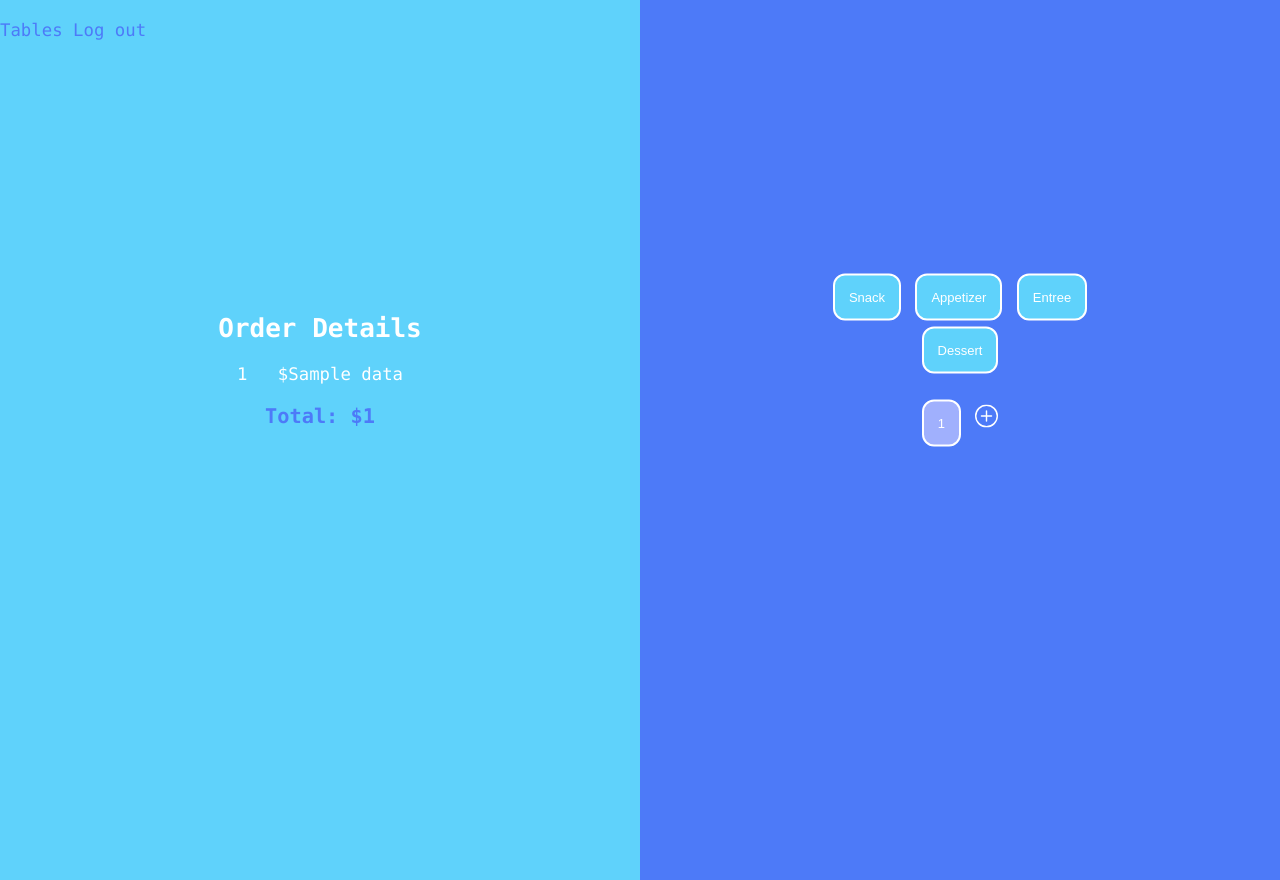
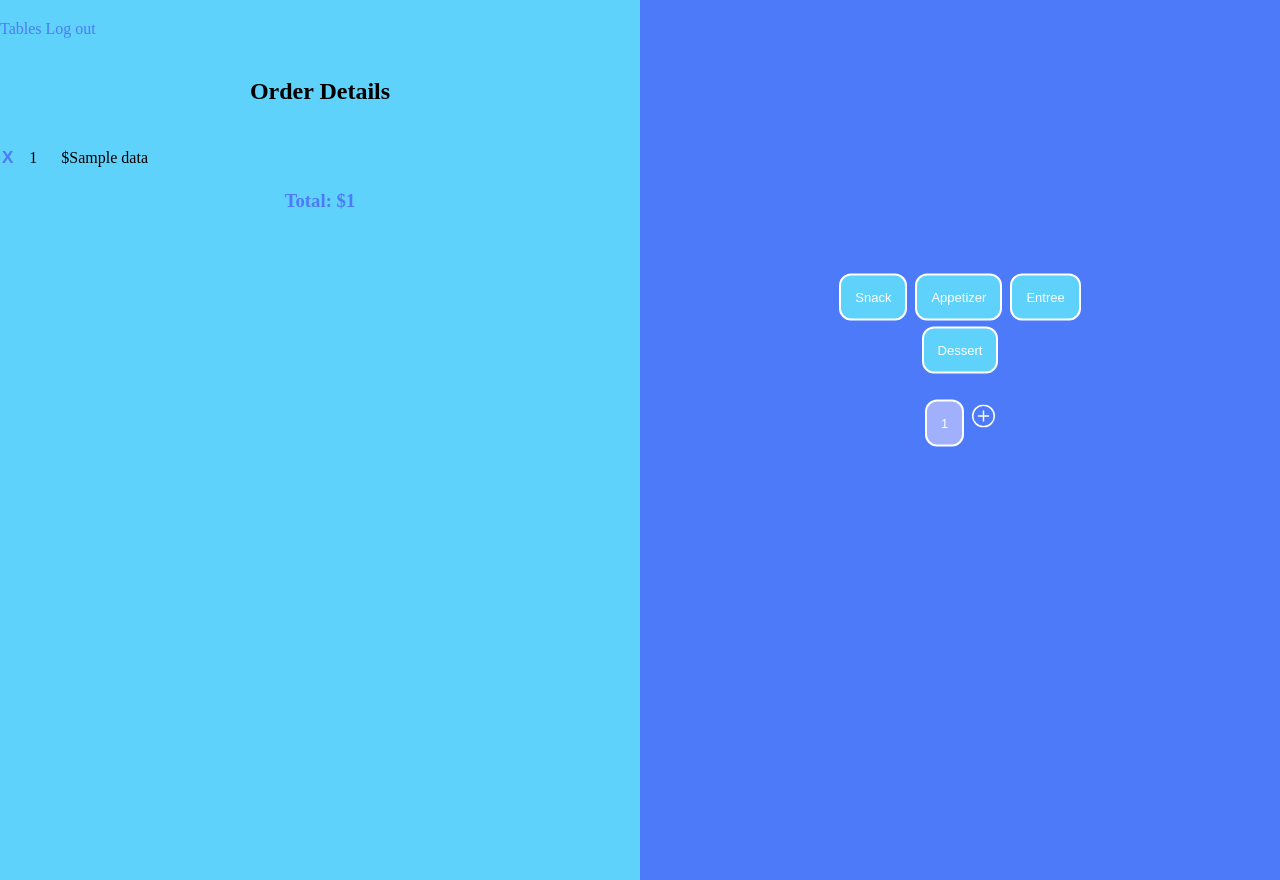
Before and after one commit to whirleyt/restaurantPOS, a Flask app: template templates/order.html in a window 1280 px wide. Run offline with Flask 3, Linux system fonts and the light colour scheme; the template is opened without the code that fills it: most values are stand-ins (such as "Sample title", 1, 10 or a date in 2020); parts of the project's set-up code (start-up, migrations or seed data) failed here and were passed over.

Commit message:
Delete order item functionality

```diff
--- a/server.py
+++ b/server.py
@@ -93,7 +93,7 @@
     else:
         return redirect(url_for('login'))
 
-@app.route('/order/<id>/')
+@app.route('/order/<id>/list/')
 def order(id):
     if 'loggedin' in session and session['loggedin']== True:
         select_order_query = "SELECT mi.name, mi.price, oi.table_ID, oi.orderID FROM MenuItem mi JOIN OrderItems oi ON oi.menu_item_ID=mi.menuItemID AND oi.table_ID="+id+";"
@@ -117,7 +117,7 @@
     else:
         return redirect(url_for('login'))
 
-@app.route('/order/<id>/<menuItemTypeId>/')
+@app.route('/order/<id>/<menuItemTypeId>/list/')
 def menuItems(id, menuItemTypeId):
     if 'loggedin' in session and session['loggedin']== True:
         select_menu_item_query = "SELECT mi.name, mi.menuItemID FROM MenuItem mi WHERE mi.type_ID="+menuItemTypeId+";"
@@ -148,7 +148,7 @@
     else:
         return redirect(url_for('login'))
 
-@app.route('/order/<id>/', methods=['POST'])
+@app.route('/order/<id>/add/', methods=['POST'])
 def add(id):
     table_ID=request.form['table_ID']
     menu_item_ID=request.form['menu_item_ID']
@@ -158,6 +158,18 @@
     params["name"]= 'Tara'
     g.conn.execute(text('INSERT INTO OrderItems (menu_item_ID, table_ID, createdBy) VALUES (:menu_item_ID, :table_ID, :name)'), params)
     g.conn.commit()
+    return redirect(url_for('order', id=table_ID))
+
+@app.route('/order/delete/', methods=['POST'])
+def delete():
+    table_ID=request.form['table_ID']
+    orderID=request.form['orderID']
+    params = {}
+    params["table_ID"]= table_ID
+    params["orderID"]= orderID
+    g.conn.execute(text('DELETE FROM OrderItems WHERE orderID=:orderID'), params)
+    g.conn.commit()
+    print(table_ID)
     return redirect(url_for('order', id=table_ID))
 
 if __name__ == "__main__":
--- a/templates/index.html
+++ b/templates/index.html
@@ -47,7 +47,7 @@
 <div>
   {% for n in data %}
   <div id="hover">
-    <a href="/order/{{n[0]}}/"">
+    <a href="/order/{{n[0]}}/list/"">
     <svg xmlns="http://www.w3.org/2000/svg" width="40" height="40" fill="currentColor" class="bi bi-app" viewBox="0 0 16 16">
       <path d="M11 2a3 3 0 0 1 3 3v6a3 3 0 0 1-3 3H5a3 3 0 0 1-3-3V5a3 3 0 0 1 3-3h6zM5 1a4 4 0 0 0-4 4v6a4 4 0 0 0 4 4h6a4 4 0 0 0 4-4V5a4 4 0 0 0-4-4H5z"/>
     </svg>
--- a/templates/order.html
+++ b/templates/order.html
@@ -1,5 +1,7 @@
 <html>
 <style>
+<html>
+    <style>
     body {
         color: white;
         font-family: Monaco;
@@ -75,31 +77,43 @@
 <div class="split left">
     <a style="color:rgb(77, 122, 248); padding-top: 20px;" href="/tables/">Tables</a>
     <a style="color:rgb(77, 122, 248); padding-top: 20px;" href="/logout/">Log out</a>
-    <div class="top centered">
+    <div class="top" style="text-align:center">
         {% if data[0] != null %}
         <h2>Order Details</h2>
         {% for n in data %}
-        <div>
+    </div>
+    <div class="top">
+        <div style="vertical-align:left;">
+            <form style="display:inline; "vertical-align:middle;" method="POST" action="{{ url_for('delete')}}"">
+            <div style="display:inline-block;; vertical-align:left;">
+                <button style="display:inline-block; vertical-align:left; color:rgb(77, 122, 248); cursor: pointer; font-weight: bold; font-size: 17px;" type="delete" id="delete-order" class="btn">X
+                </button>
+            </div>
+            <div style="display: none">
+                <input name="table_ID" id="table_ID" value="{{urlid[0]}}" />
+                <input name="orderID" id="orderID" value="{{n[3]}}" />
+            </div>
+            </form>
             <p>{{n[0]}}</p>
             <p>${{n[1]}}</p>
         </div>
         {% endfor %}
-        <h3>Total: ${{total[0][0]}}</h3>
+        <h3 style="text-align:center">Total: ${{total[0][0]}}</h3>
         {% endif %}
     </div>
 </div>
 
 <div class="split right">
     <div class="centered">
-        <a href="/order/{{urlid[0]}}/2/"><button>Snack</button></a>
-        <a href="/order/{{urlid[0]}}/1/"><button>Appetizer</button></a>
-        <a href="/order/{{urlid[0]}}/3/"><button>Entree</button></a>
-        <a href="/order/{{urlid[0]}}/12/"><button>Dessert</button></a>
+        <a href="/order/{{urlid[0]}}/2/list/"><button>Snack</button></a>
+        <a href="/order/{{urlid[0]}}/1/list/"><button>Appetizer</button></a>
+        <a href="/order/{{urlid[0]}}/3/list/"><button>Entree</button></a>
+        <a href="/order/{{urlid[0]}}/12/list/"><button>Dessert</button></a>
         <div class="top">
             {% for n in menuItem %}
             <div>
                 <button style="background-color: rgb(160, 176, 253); display:inline;">{{n[0]}}</button>
-                <form style="display:inline;" method="POST" action="/order/{{urlid[0]}}/">
+                <form style="display:inline;" method="POST" action="/order/{{urlid[0]}}/add/">
                     <div style="display:inline;">
                         <button type="submit" id="add-order" class="btn">
                             <svg xmlns="http://www.w3.org/2000/svg" width="23" height="23" fill="white" class="bi bi-plus-circle" viewBox="0 0 16 16">
@@ -109,7 +123,7 @@
                         </button>
                     </div>
                     <div style="display: none">
-                        <input name="table_ID" id="table_ID" value="{{urlid[0][0]}}" />
+                        <input name="table_ID" id="table_ID" value="{{urlid[0]}}" />
                         <input name="menu_item_ID" id="menu_item_ID" value="{{n[1]}}" />
                     </div>
                 </form>
```
